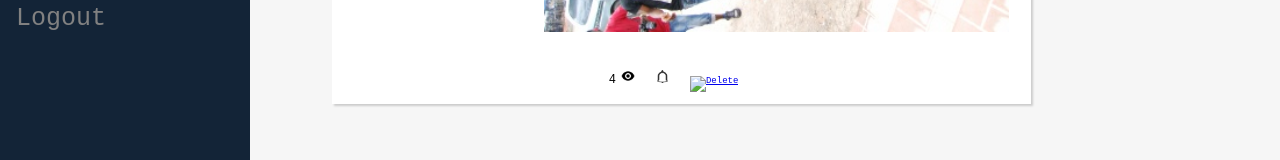
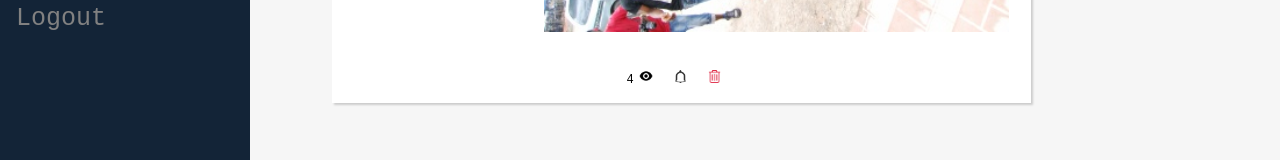
Before and after one commit to jtad009/questioner, a website: page public/admin/index.html in a window 1280 px wide. Shown: the part 594-754 px from the top of the page. Drawn offline with Linux system fonts and the light colour scheme.

Commit message:
update done to delete button
update to correct path to the trash icon

```diff
--- a/public/admin/index.html
+++ b/public/admin/index.html
@@ -69,7 +69,7 @@
                             <span class="activity_count">4</span>
                             <a href="#"  id="view_questions" ><img src="../images/visible.png" height="14" title="Questions"></a> &nbsp;&nbsp;
                             <a href="#"  id="rsvp" ><img src="../images/bell.gif" height="13" title="Rsvp"></a> &nbsp;&nbsp;
-                            <a href="#"  id="rsvp" ><img src="../images/" height="13" title="Delete"></a></a> &nbsp;&nbsp;
+                            <a href="#"  id="delete" ><img src="../images/garbage.png" height="13" title="Delete"></a></a> &nbsp;&nbsp;
                         </span>
 
                       </div>
```
